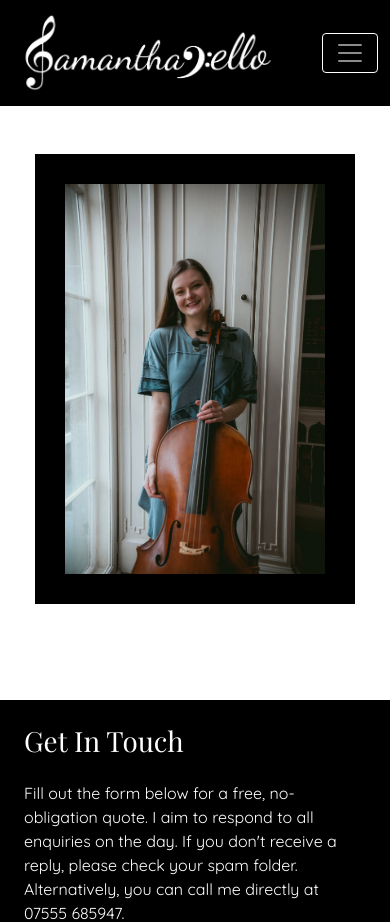
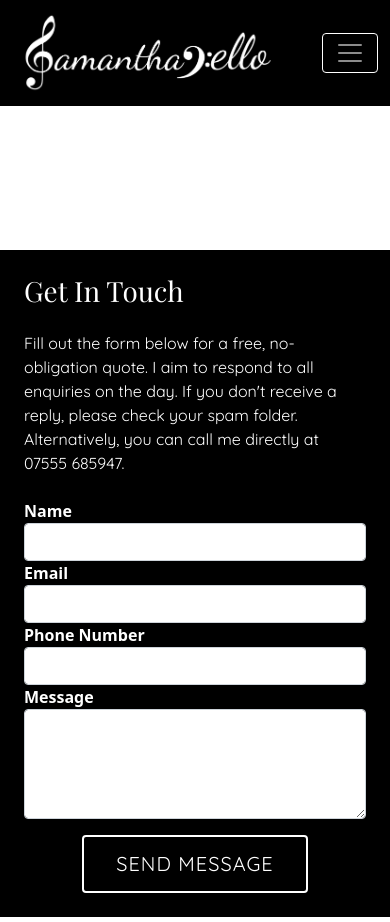
Before and after one commit to siondawson/samantha-cello, a Flask app: page /contact in a window 390 px wide. Shown: the top 922 px of the page. Run offline with Flask 3, Linux system fonts and the light colour scheme; some libraries are stand-ins or nearby versions; some web fonts are replaced.

Commit message:
update contact.html

```diff
--- a/samantha_cello/templates/contact.html
+++ b/samantha_cello/templates/contact.html
@@ -5,7 +5,8 @@
     <section id="contact" class="py-5">
         <div class="container-fluid">
             <div class="row justify-content-center">
-                <div class="col-md-6 col-lg-4 g-0 d-flex align-items-center justify-content-center"> <!-- Centering the image -->
+                <div class="col-md-6 col-lg-4 g-0 d-none d-lg-flex align-items-center justify-content-center">
+                    <!-- Centering the image -->
                     <div class="image-container">
                         <img src="{{ url_for('static', filename='images/samantha-blue-outfit-smile.webp') }}" alt="Contact Image" class="contact-image">
                     </div>
```
